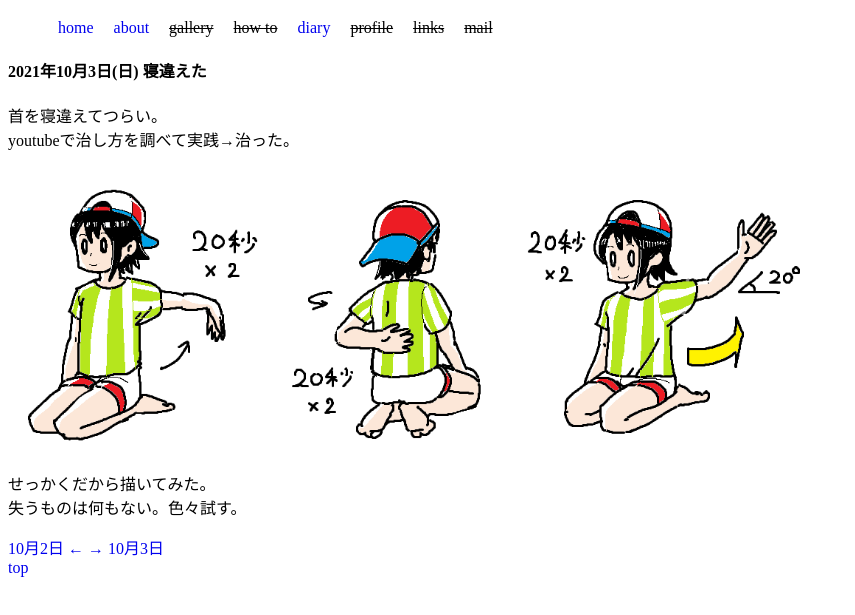
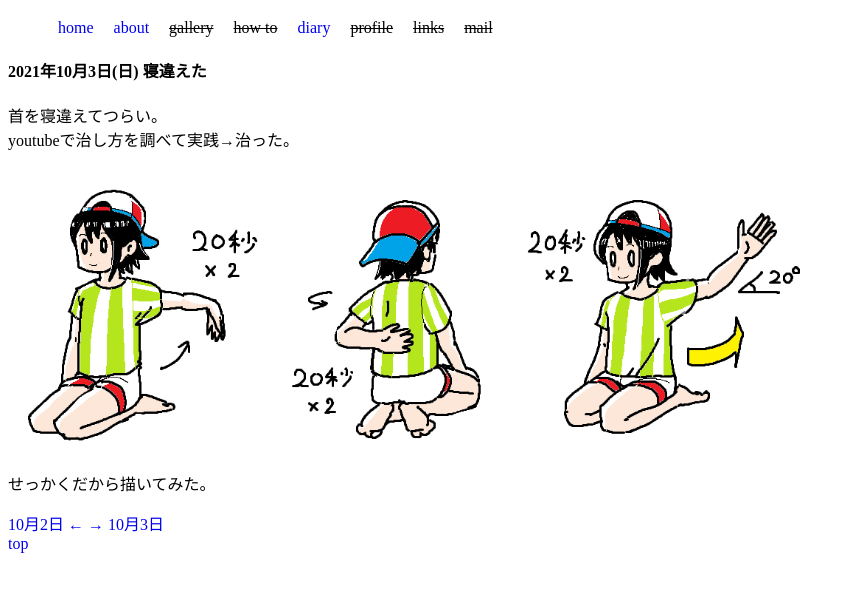
Before and after one commit to pendra0625/homepage001, a plain HTML site: page diary/2021/10/3.html in a window 1280 px wide. Shown: the part 61-676 px from the top of the page, without its empty margins (0-855 px from the left). Drawn offline with Linux system fonts and the light colour scheme.

Commit message:
日記の修正

```diff
--- a/diary/2021/10/3.html
+++ b/diary/2021/10/3.html
@@ -22,7 +22,6 @@
       <br>
       <img src="../../../images/2021/21100301.png" id="sashie" alt=""><br>
       せっかくだから描いてみた。<br>
-      失うものは何もない。色々試す。<br>
     </p>
     <a href="../10/2.html">10月2日 ←</a>
     <a href="../10/3.html">→ 10月3日</a>
```
